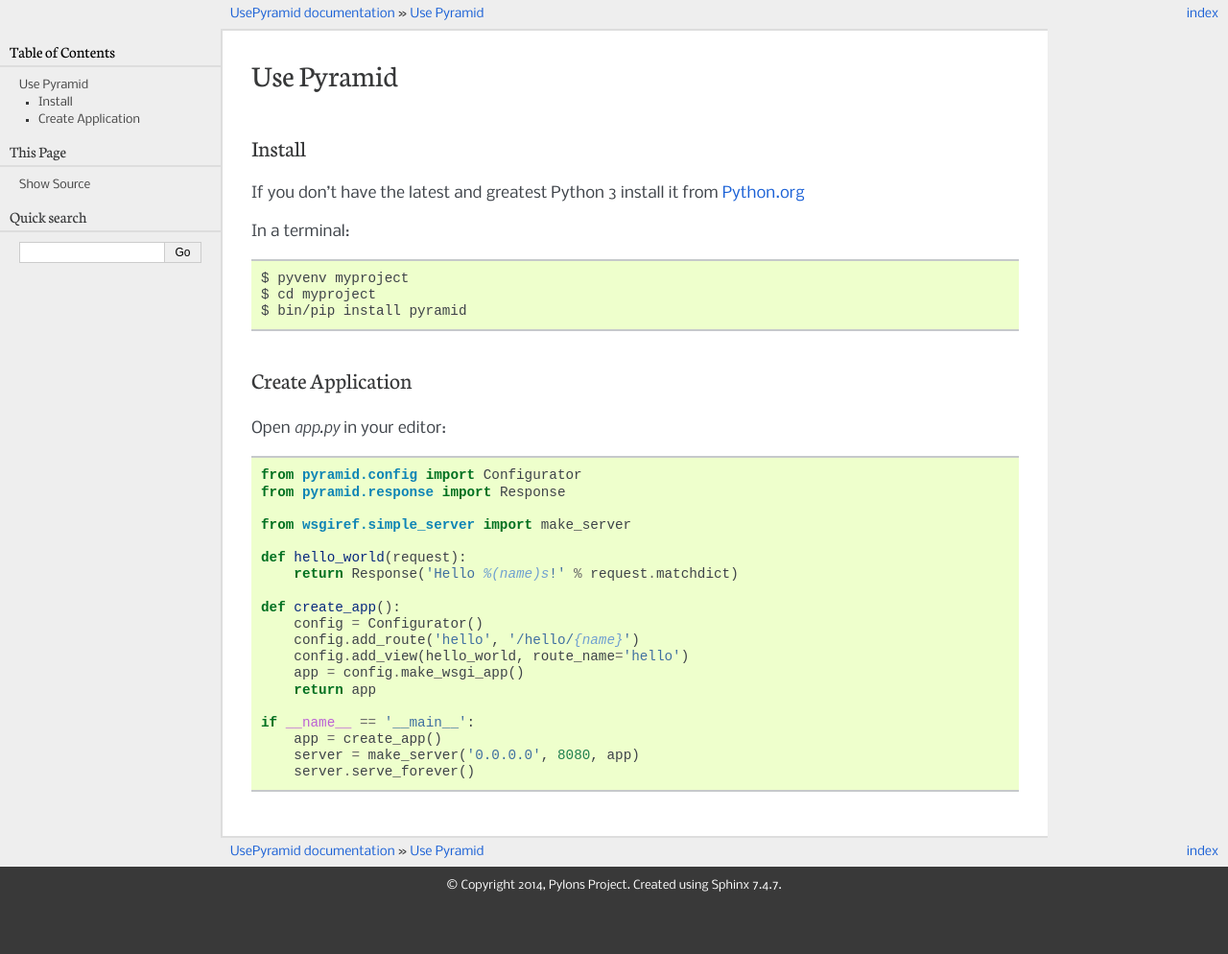
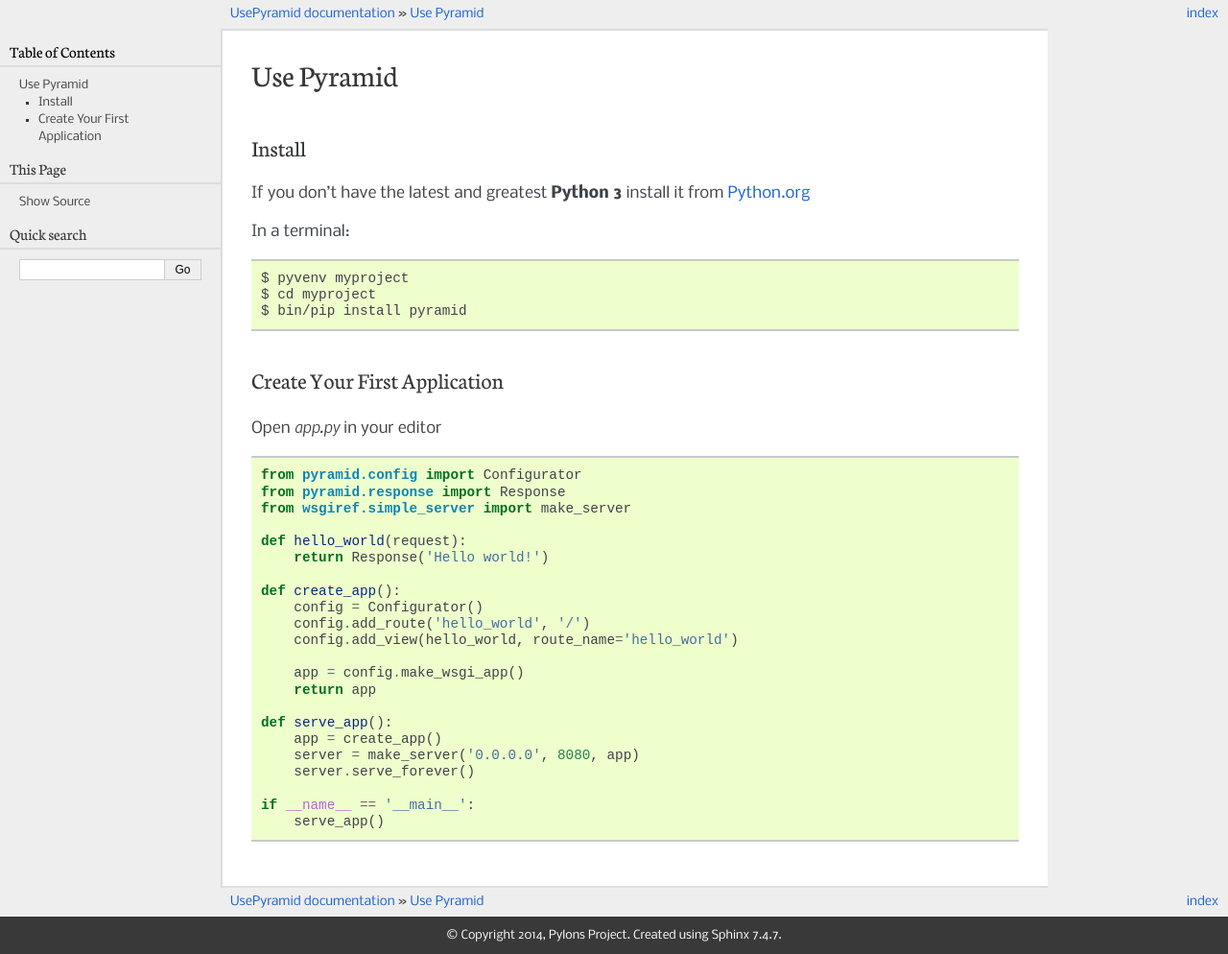
Before and after one commit to reebalazs/trypyramid, a Sphinx documentation site: the page built from docs/index.rst, in a window 1280 px wide. Shown: the whole page at 96% size. Built offline with Sphinx 7.4.7, drawn with Linux system fonts in a browser that asks for light colours; before the commit the page ends 942 px from its top, so only the background shows below that.

Commit message:
clean up

```diff
--- a/docs/index.rst
+++ b/docs/index.rst
@@ -1,10 +1,10 @@
-===========
+###########
 Use Pyramid
-===========
+###########
 
 Install
 -------
-If you don't have the latest and greatest Python 3 install it from `Python.org <https://www.python.org/downloads/>`_
+If you don't have the latest and greatest **Python 3** install it from `Python.org <https://www.python.org/downloads/>`_
 
 In a terminal::
 
@@ -12,27 +12,32 @@
   $ cd myproject
   $ bin/pip install pyramid
 
-Create Application
-------------------
+Create Your First Application
+-----------------------------
 
-Open `app.py` in your editor::
+Open `app.py` in your editor
+
+.. code-block :: python
 
   from pyramid.config import Configurator
   from pyramid.response import Response
-
   from wsgiref.simple_server import make_server
 
   def hello_world(request):
-      return Response('Hello %(name)s!' % request.matchdict)
+      return Response('Hello world!')
 
   def create_app():
       config = Configurator()
-      config.add_route('hello', '/hello/{name}')
-      config.add_view(hello_world, route_name='hello')
+      config.add_route('hello_world', '/')
+      config.add_view(hello_world, route_name='hello_world')
+
       app = config.make_wsgi_app()
       return app
 
-  if __name__ == '__main__':
+  def serve_app():
       app = create_app()
       server = make_server('0.0.0.0', 8080, app)
       server.serve_forever()
+
+  if __name__ == '__main__':
+      serve_app()
```
